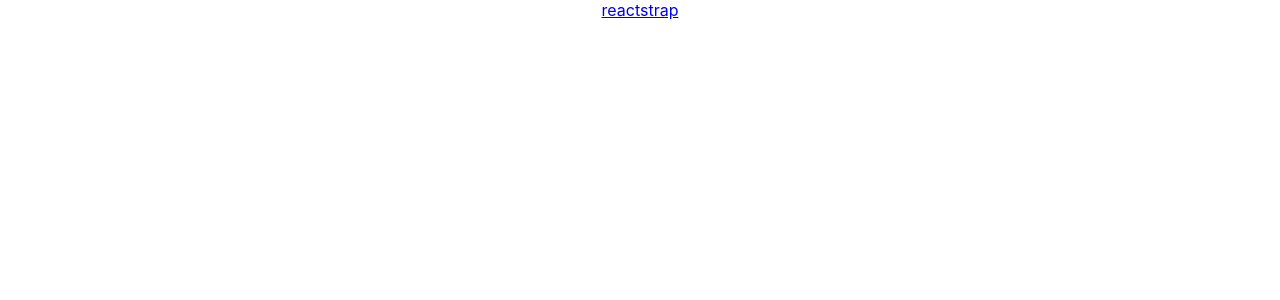
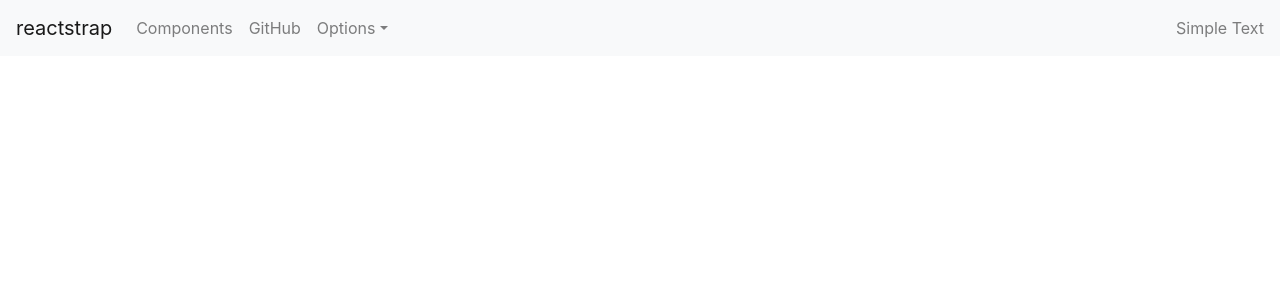
Before and after one commit to AlexanderCheng-91/AlexanderCheng-91.github.io, a React (Create React App) app: page / in a window 1280 px wide. Shown: the top 300 px of the page. Built offline with nearby package versions, Linux system fonts and the light colour scheme.

Commit message:
navbar template created

```diff
--- a/package.json
+++ b/package.json
@@ -6,6 +6,7 @@
     "@testing-library/jest-dom": "^5.11.4",
     "@testing-library/react": "^11.1.0",
     "@testing-library/user-event": "^12.1.10",
+    "bootstrap": "^4.6.0",
     "react": "^17.0.2",
     "react-dom": "^17.0.2",
     "react-scripts": "4.0.3",
--- a/src/App.js
+++ b/src/App.js
@@ -1,11 +1,11 @@
 import './App.css';
-import Navbar from "./NavBar"
+import Navbar1 from "./NavBar1"
 
 
 function App() {
   return (
     <div className="App">
-      <Navbar></Navbar>
+      <Navbar1></Navbar1>
 
     </div>
   );
--- a/src/NavBar.jsx
+++ /dev/null
@@ -1,15 +0,0 @@
-import React from "react"
-import {Navbar, NavbarBrand} from 'reactstrap';
-
-class NavBar extends React.Component{
-    render(){
-        return(
-            <Navbar color="light" light expand="md">
-                <NavbarBrand href="/">reactstrap</NavbarBrand>
-            </Navbar>
-        )
-    }
-
-}
-
-export default NavBar;
--- /dev/null
+++ b/src/NavBar1.jsx
@@ -0,0 +1,63 @@
+import React, { useState } from 'react';
+
+import {
+  Collapse,
+  Navbar,
+  NavbarToggler,
+  NavbarBrand,
+  Nav,
+  NavItem,
+  NavLink,
+  UncontrolledDropdown,
+  DropdownToggle,
+  DropdownMenu,
+  DropdownItem,
+  NavbarText
+
+} from 'reactstrap';
+
+
+const NavBar1 = (props) => {
+  const [isOpen, setIsOpen] = useState(false);
+
+  const toggle = () => setIsOpen(!isOpen);
+
+  return (
+    <div>
+      <Navbar color="light" light expand="md">
+        <NavbarBrand href="/">reactstrap</NavbarBrand>
+        <NavbarToggler onClick={toggle} />
+        <Collapse isOpen={isOpen} navbar>
+          <Nav className="mr-auto" navbar>
+            <NavItem>
+              <NavLink href="/components/">Components</NavLink>
+            </NavItem>
+            <NavItem>
+              <NavLink href="https://github.com/reactstrap/reactstrap">GitHub</NavLink>
+            </NavItem>
+            <UncontrolledDropdown nav inNavbar>
+              <DropdownToggle nav caret>
+                Options
+              </DropdownToggle>
+              <DropdownMenu right>
+                <DropdownItem>
+                  Option 1
+                </DropdownItem>
+                <DropdownItem>
+                  Option 2
+                </DropdownItem>
+                <DropdownItem divider />
+                <DropdownItem>
+                  Reset
+                </DropdownItem>
+              </DropdownMenu>
+            </UncontrolledDropdown>
+          </Nav>
+          <NavbarText>Simple Text</NavbarText>
+        </Collapse>
+      </Navbar>
+    </div>
+  );
+}
+
+export default NavBar1;
--- a/src/index.js
+++ b/src/index.js
@@ -3,6 +3,7 @@
 import './index.css';
 import App from './App';
 import reportWebVitals from './reportWebVitals';
+import 'bootstrap/dist/css/bootstrap.min.css';
 
 ReactDOM.render(
   <React.StrictMode>
```
Also changed, not shown: 1 other file (tests, documents, lock files or other folders).
